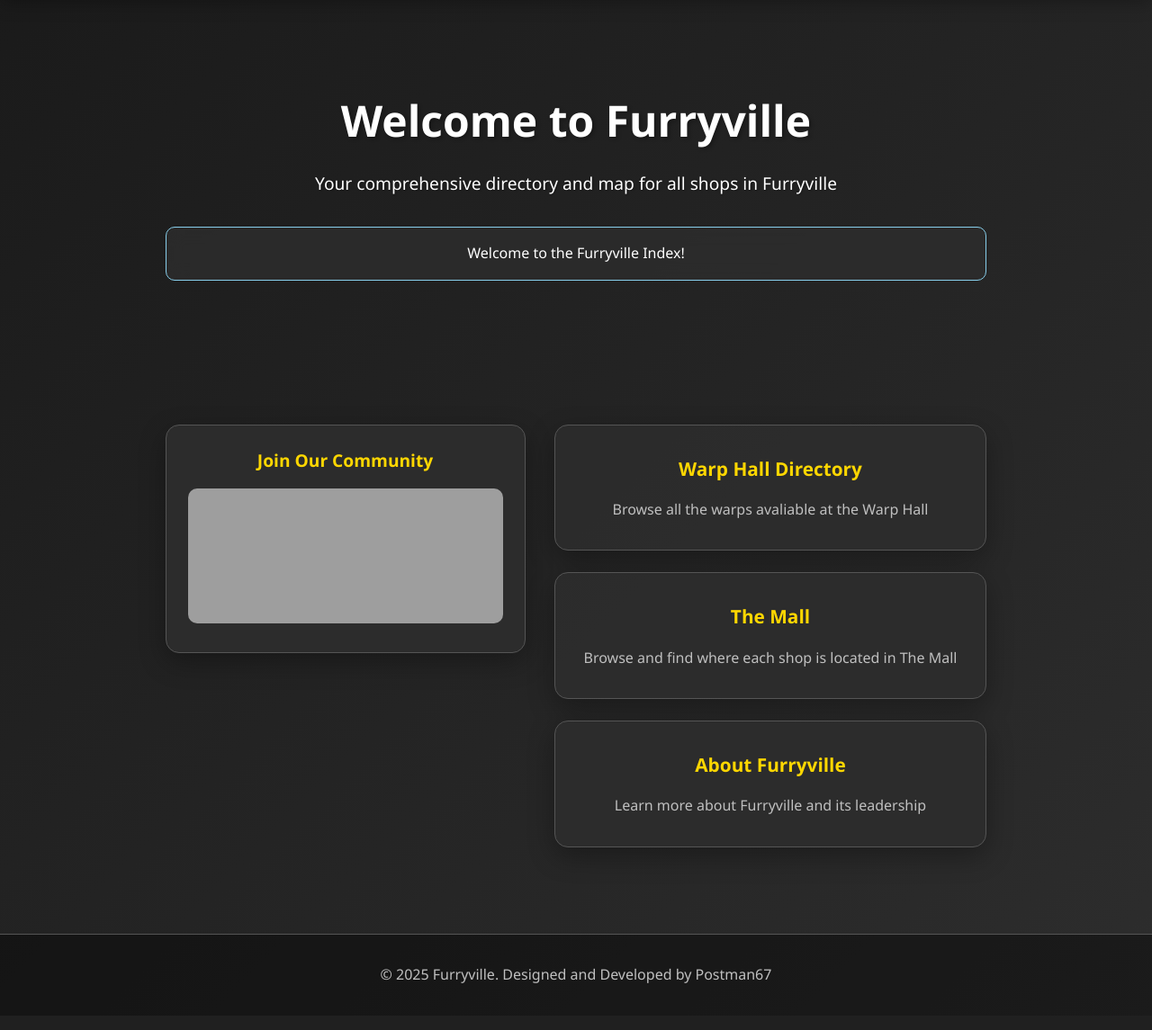
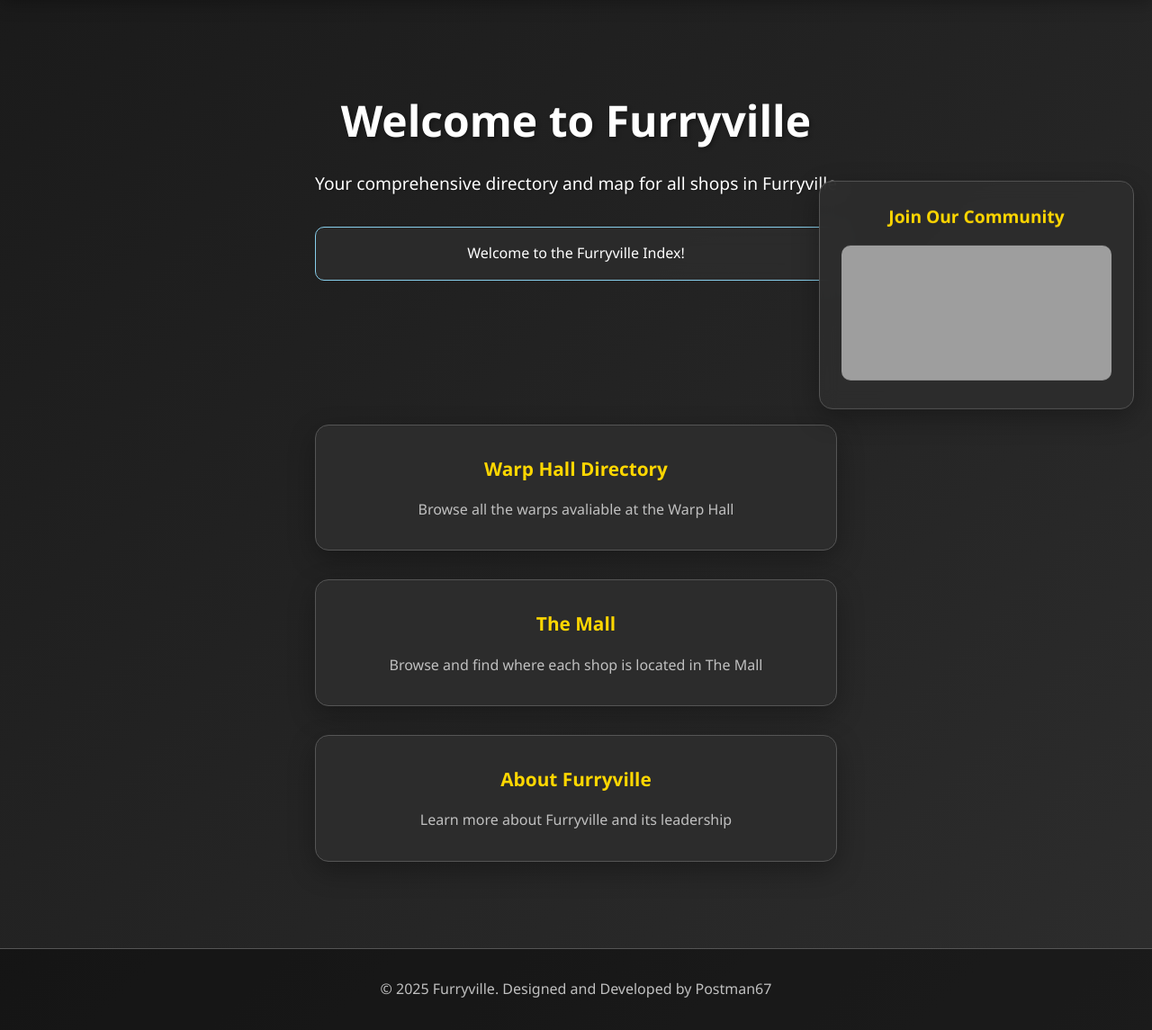
Before and after one commit to Postman67/furryville-index, a Flask app: page / in a window 1280 px wide. Shown: the part 72-1217 px from the top of the page at 90% size. Before the commit the page ends 1165 px from the top, so only its background shows below. Run offline with Flask 3, Linux system fonts and the light colour scheme; grey boxes are pictures that could not be loaded.

Commit message:
Chnaged widget to a sidebar

```diff
--- a/static/css/style.css
+++ b/static/css/style.css
@@ -100,20 +100,27 @@ body {
 }
 
 /* Features Section */
-.home-layout {
-    display: flex;
+.features {
+    display: grid;
+    grid-template-columns: repeat(auto-fit, minmax(300px, 1fr));
     gap: 2rem;
     margin: 4rem 0;
-    align-items: flex-start;
 }
 
+/* Discord Sidebar */
 .discord-sidebar {
-    flex-shrink: 0;
+    position: fixed;
+    top: 50%;
+    right: 20px;
+    transform: translateY(-50%);
+    width: 350px;
     background: rgba(45, 45, 45, 0.95);
     padding: 1.5rem;
     border-radius: 15px;
     box-shadow: 0 10px 30px rgba(0, 0, 0, 0.3);
     border: 1px solid #555;
+    z-index: 999;
+    backdrop-filter: blur(10px);
 }
 
 .discord-sidebar h3 {
@@ -127,13 +134,6 @@ body {
     border-radius: 10px;
     max-width: 100%;
     height: auto;
-}
-
-.features {
-    display: flex;
-    flex-direction: column;
-    gap: 1.5rem;
-    flex: 1;
 }
 
 .feature-card {
@@ -382,24 +382,17 @@ footer {
         justify-content: center;
     }
 
-    .home-layout {
-        flex-direction: column;
-        gap: 1.5rem;
-    }
-
     .discord-sidebar {
-        order: 2;
-        align-self: center;
+        position: static;
+        transform: none;
+        width: 100%;
+        max-width: 350px;
+        margin: 2rem auto;
     }
 
     .discord-sidebar iframe {
         width: 100%;
-        max-width: 350px;
         height: 400px;
-    }
-
-    .features {
-        order: 1;
     }
 
     .hero-section h1 {
--- a/templates/index.html
+++ b/templates/index.html
@@ -21,13 +21,7 @@
             {% endif %}
         </div>
 
-        <div class="home-layout">
-            <aside class="discord-sidebar">
-                <h3>Join Our Community</h3>
-                <iframe src="https://discord.com/widget?id=1388652976037429298&theme=dark" width="350" height="500" allowtransparency="true" frameborder="0" sandbox="allow-popups allow-popups-to-escape-sandbox allow-same-origin allow-scripts"></iframe>
-            </aside>
-
-            <div class="features">
+        <section class="features">
             <div class="feature-card">
                 <h3>Warp Hall Directory</h3>
                 <p>Browse all the warps avaliable at the Warp Hall</p>
@@ -40,9 +34,13 @@
                 <h3>About Furryville</h3>
                 <p>Learn more about Furryville and its leadership</p>
             </div>
-            </div>
-        </div>
+        </section>
     </main>
+
+    <aside class="discord-sidebar">
+        <h3>Join Our Community</h3>
+        <iframe src="https://discord.com/widget?id=1388652976037429298&theme=dark" width="350" height="500" allowtransparency="true" frameborder="0" sandbox="allow-popups allow-popups-to-escape-sandbox allow-same-origin allow-scripts"></iframe>
+    </aside>
 
     {% include 'footer.html' %}
 
```
Lines whose indentation alone changed are shown as unchanged.
